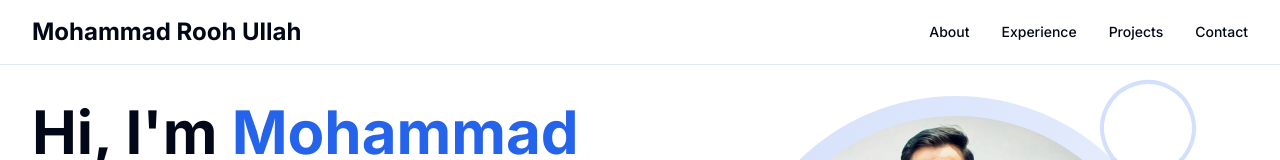
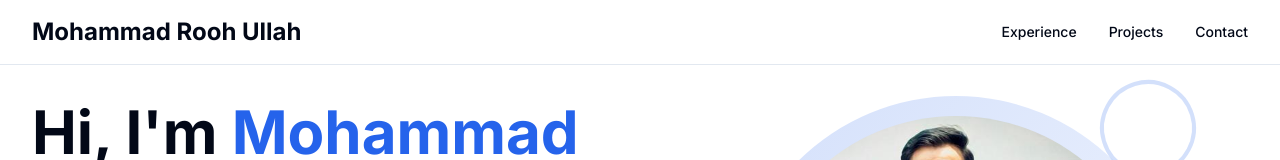
Before and after one commit to MR-514/mr-portfolio, a Next.js app: page / in a window 1280 px wide. Shown: the top 160 px of the page. Built offline with nearby package versions, Linux system fonts and the light colour scheme.

Commit message:
modified navigation bar

```diff
--- a/components/navigation.tsx
+++ b/components/navigation.tsx
@@ -3,8 +3,8 @@
 import { useState } from "react"
 import { motion } from "framer-motion"
 import { Button } from "@/components/ui/button"
-import { Moon, Sun, Menu, X } from "lucide-react"
-import { useTheme } from "next-themes"
+import {Menu, X } from "lucide-react"
+// import { useTheme } from "next-themes"
 
 interface NavigationProps {
   onSectionClick: (section: string) => void
@@ -12,9 +12,9 @@ interface NavigationProps {
 
 export function Navigation({ onSectionClick }: NavigationProps) {
   const [isMenuOpen, setIsMenuOpen] = useState(false)
-  const { theme, setTheme } = useTheme()
+  // const { theme, setTheme } = useTheme()
 
-  const navItems = ["About", "Experience", "Projects", "Contact"]
+  const navItems = ["Experience", "Projects", "Contact"]
 
   const handleSectionClick = (section: string) => {
     onSectionClick(section)
@@ -52,9 +52,9 @@ export function Navigation({ onSectionClick }: NavigationProps) {
 
           {/* Mobile Navigation */}
           <div className="md:hidden flex items-center space-x-2">
-            <Button variant="ghost" size="icon" onClick={() => setTheme(theme === "dark" ? "light" : "dark")}>
+            {/* <Button variant="ghost" size="icon" onClick={() => setTheme(theme === "dark" ? "light" : "dark")}>
               {theme === "dark" ? <Sun className="h-5 w-5" /> : <Moon className="h-5 w-5" />}
-            </Button>
+            </Button> */}
             <Button variant="ghost" size="icon" onClick={() => setIsMenuOpen(!isMenuOpen)}>
               {isMenuOpen ? <X className="h-5 w-5" /> : <Menu className="h-5 w-5" />}
             </Button>
```
